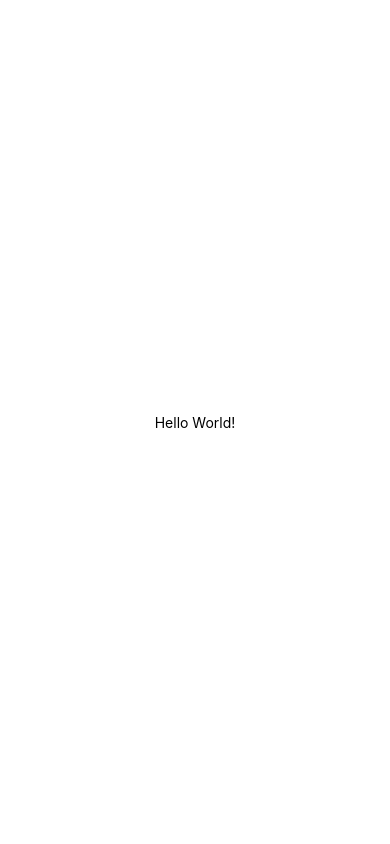
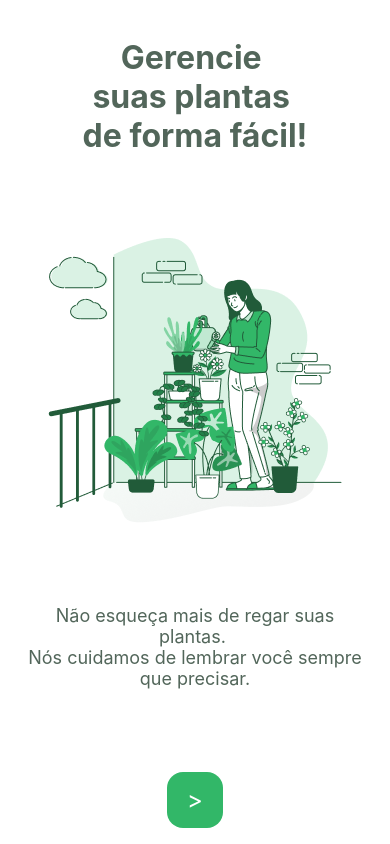
Before and after one commit to DanielAraldi/PlantManager, a React Native app: screen / in a window 390 px wide. Built offline with nearby package versions, Linux system fonts and the light colour scheme.

Commit message:
feat: create Welcome Page

```diff
--- a/App.tsx
+++ b/App.tsx
@@ -1,18 +1,12 @@
 import React from "react";
-import { Text, View, StyleSheet } from "react-native";
+import { StatusBar } from "react-native";
+import { Welcome } from "./src/pages/Welcome";
 
 export default function App() {
   return (
-    <View style={style.container}>
-      <Text>Hello World!</Text>
-    </View>
+    <>
+      <StatusBar barStyle="dark-content" />
+      <Welcome />
+    </>
   );
 }
-
-const style = StyleSheet.create({
-  container: {
-    flex: 1,
-    justifyContent: "center",
-    alignItems: "center",
-  },
-});
--- a/src/components/Button.tsx
+++ b/src/components/Button.tsx
@@ -1,14 +1,23 @@
-import React from 'react';
-import { Text, TouchableOpacity, StyleSheet } from "react-native";
+import React from "react";
+import {
+  Text,
+  TouchableOpacity,
+  StyleSheet,
+  TouchableOpacityProps,
+} from "react-native";
 
-import colors from '../styles/colors';
+import colors from "../styles/colors";
 
-export function Button() {
+interface ButtonProps extends TouchableOpacityProps {
+  title: string;
+}
+
+export function Button({ title, ...rest }: ButtonProps) {
   return (
-    <TouchableOpacity style={styles.button} activeOpacity={0.75}>
-        <Text style={styles.buttonText}>></Text>
-      </TouchableOpacity>
-  )
+    <TouchableOpacity style={styles.button} activeOpacity={0.75} {...rest}>
+      <Text style={styles.buttonText}>{title}</Text>
+    </TouchableOpacity>
+  );
 }
 
 const styles = StyleSheet.create({
@@ -26,4 +35,4 @@ const styles = StyleSheet.create({
     color: colors.white,
     fontSize: 24,
   },
-})
+});
--- /dev/null
+++ b/src/pages/Welcome.tsx
@@ -0,0 +1,54 @@
+import React from "react";
+import { SafeAreaView, Text, StyleSheet, Image } from "react-native";
+
+import { Button } from "../components/Button";
+
+import wateringImg from "../assets/watering.png";
+
+import colors from "../styles/colors";
+
+export function Welcome() {
+  return (
+    <SafeAreaView style={styles.container}>
+      <Text style={styles.title}>
+        Gerencie {"\n"}
+        suas plantas {"\n"}
+        de forma fácil!
+      </Text>
+      <Image source={wateringImg} />
+      <Text style={styles.subtitle}>
+        Não esqueça mais de regar suas plantas. {"\n"}
+        Nós cuidamos de lembrar você sempre que precisar.
+      </Text>
+      <Button title=">" />
+    </SafeAreaView>
+  );
+}
+
+const styles = StyleSheet.create({
+  container: {
+    flex: 1,
+    alignItems: "center",
+    justifyContent: "space-between",
+  },
+
+  title: {
+    fontSize: 32,
+    fontWeight: "bold",
+    textAlign: "center",
+    color: colors.heading,
+    marginTop: 38,
+  },
+
+  subtitle: {
+    textAlign: "center",
+    fontSize: 18,
+    paddingHorizontal: 20,
+    color: colors.heading,
+  },
+
+  image: {
+    width: 292,
+    height: 284,
+  },
+});
```
